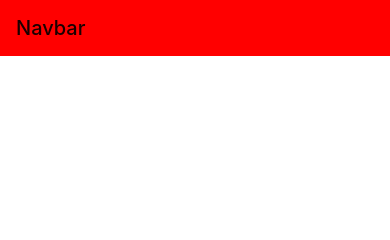
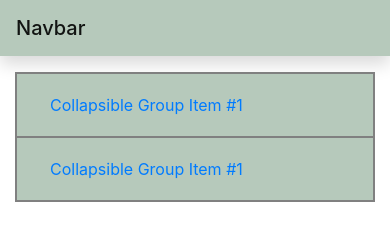
Before and after one commit to mchr70/phonegap-intervals, a plain HTML site: page platforms/browser/www/index.html in a window 390 px wide. Drawn offline with Linux system fonts and the light colour scheme.

Commit message:
création du collapse

```diff
--- a/platforms/browser/www/css/style.css
+++ b/platforms/browser/www/css/style.css
@@ -1,3 +1,16 @@
+:root {
+    --main-bg-color: #B6C9BB;
+}
+
 .navbar {
-    background-color: red;
+    background-color: var(--main-bg-color);
 }
+
+.card {
+    border: 2px solid gray;
+    border-radius: 0;
+}
+
+.card-header {
+    background-color: var(--main-bg-color);
+}
--- a/platforms/browser/www/index.html
+++ b/platforms/browser/www/index.html
@@ -8,9 +8,45 @@
         <link rel="stylesheet" href="css/style.css">
     </head>
     <body>
-        <nav class="navbar navbar-light">
+        <nav class="navbar navbar-light shadow">
             <span class="navbar-brand mb-0 h1">Navbar</span>
         </nav>
+
+        <main class="container mt-3 mb-3">
+            <div class="accordion" id="accordionExample">
+                <section class="card">
+                    <div class="card-header" id="headingOne">
+                        <h2 class="mb-0">
+                        <button class="btn btn-link btn-block text-left" type="button" data-toggle="collapse" data-target="#training" aria-expanded="true" aria-controls="training">
+                            Collapsible Group Item #1
+                        </button>
+                        </h2>
+                    </div>
+
+                    <div id="training" class="collapse" aria-labelledby="headingOne" data-parent="#accordionExample">
+                        <div class="card-body">
+
+                        </div>
+                    </div>
+                </section>
+
+                <section class="card">
+                    <div class="card-header" id="headingTwo">
+                        <h2 class="mb-0">
+                        <button class="btn btn-link btn-block text-left" type="button" data-toggle="collapse" data-target="#settings" aria-expanded="true" aria-controls="settings">
+                            Collapsible Group Item #1
+                        </button>
+                        </h2>
+                    </div>
+
+                    <div id="settings" class="collapse" aria-labelledby="headingTwo" data-parent="#accordionExample">
+                        <div class="card-body">
+
+                        </div>
+                    </div>
+                </section>
+            </div>
+        </main>
 
         <script type="text/javascript" src="cordova.js"></script>
 
--- a/platforms/browser/www/js/app.js
+++ b/platforms/browser/www/js/app.js
@@ -0,0 +1,7 @@
+let app = {
+    init: function() {
+
+    }
+}
+
+document.addEventListener("deviceready", app.init, false);
--- a/www/css/style.css
+++ b/www/css/style.css
@@ -1,3 +1,16 @@
+:root {
+    --main-bg-color: #B6C9BB;
+}
+
 .navbar {
-    background-color: red;
+    background-color: var(--main-bg-color);
 }
+
+.card {
+    border: 2px solid gray;
+    border-radius: 0;
+}
+
+.card-header {
+    background-color: var(--main-bg-color);
+}
```
Also changed, not shown: www/index.html (+37 -1 lines), www/js/app.js (+7 -0 lines).
